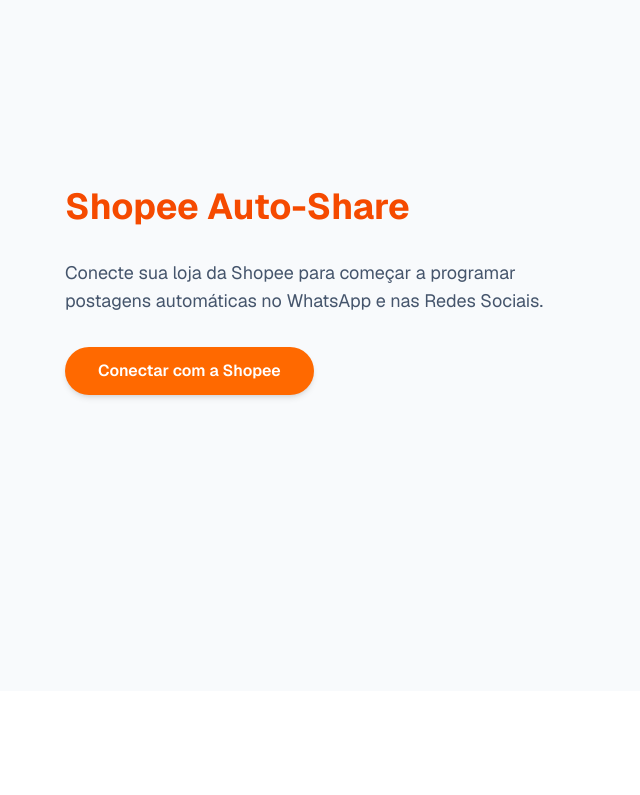
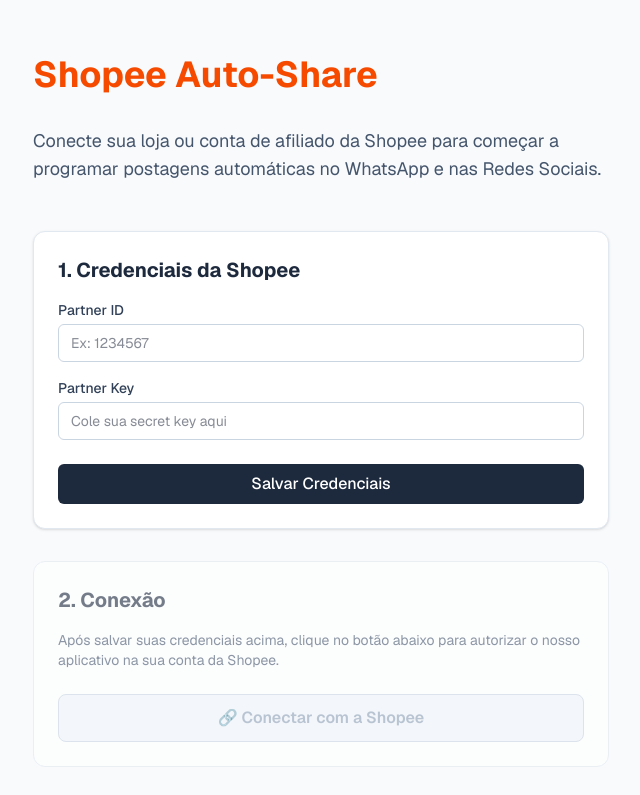
Before and after one commit to chicony84/app_shopee, a Next.js app: page / in a window 1280 px wide. Shown: the part 109-904 px from the top of the page, without its empty margins (319-959 px from the left). Before the commit the page ends 800 px from the top, so only its background shows below. Built offline with nearby package versions, Linux system fonts and the light colour scheme; no server answers; the database is empty.

Commit message:
feat: shopee affiliate multi-tenant credentials

```diff
--- a/package.json
+++ b/package.json
@@ -9,10 +9,12 @@
     "lint": "eslint"
   },
   "dependencies": {
+    "@auth/prisma-adapter": "^2.11.1",
     "@prisma/client": "^7.4.2",
     "axios": "^1.13.6",
     "crypto-js": "^4.2.0",
     "next": "16.1.6",
+    "next-auth": "^4.24.13",
     "react": "19.2.3",
     "react-dom": "19.2.3"
   },
--- a/src/app/api/shopee/auth/route.ts
+++ b/src/app/api/shopee/auth/route.ts
@@ -2,14 +2,30 @@
 
 import { NextResponse } from "next/server";
 import { generateAuthUrl } from "@/lib/shopee/auth";
+import { getPrisma } from "@/lib/prisma";
 
 export async function GET(request: Request) {
-  // Use the host from the request to construct the callback URL dynamically
-  const host = request.headers.get("host") || "localhost:3000";
-  const protocol = host.includes("localhost") ? "http" : "https";
-  const callbackUrl = `${protocol}://${host}/api/shopee/callback`;
+  try {
+    const prisma = getPrisma();
 
-  const authUrl = generateAuthUrl(callbackUrl);
+    // Mock NextAuth session
+    const user = await prisma.user.findFirst();
 
-  return NextResponse.redirect(authUrl);
+    if (!user || !user.shopeePartnerId || !user.shopeePartnerKey) {
+      return NextResponse.redirect(new URL("/?error=missing_credentials", request.url));
+    }
+
+    // Use the host from the request to construct the callback URL dynamically
+    const host = request.headers.get("host") || "localhost:3000";
+    const protocol = host.includes("localhost") ? "http" : "https";
+    const callbackUrl = `${protocol}://${host}/api/shopee/callback`;
+
+    const partnerId = parseInt(user.shopeePartnerId, 10);
+    const authUrl = generateAuthUrl(callbackUrl, partnerId, user.shopeePartnerKey);
+
+    return NextResponse.redirect(authUrl);
+  } catch (error) {
+    console.error("Error generating auth URL:", error);
+    return NextResponse.json({ error: "Failed to generate URL" }, { status: 500 });
+  }
 }
--- a/src/app/api/shopee/callback/route.ts
+++ b/src/app/api/shopee/callback/route.ts
@@ -17,8 +17,17 @@
   const shopId = parseInt(shopIdStr, 10);
 
   try {
+    // Mock NextAuth session
+    let user = await prisma.user.findFirst();
+
+    if (!user || !user.shopeePartnerId || !user.shopeePartnerKey) {
+      return NextResponse.redirect(new URL("/?error=missing_credentials", request.url));
+    }
+
+    const partnerId = parseInt(user.shopeePartnerId, 10);
+
     // 1. Exchange the code for the access token
-    const tokenData = await getAccessToken(code, shopId);
+    const tokenData = await getAccessToken(code, shopId, partnerId, user.shopeePartnerKey);
 
     if (tokenData.error) {
       console.error("Shopee Auth Error:", tokenData);
@@ -32,9 +41,9 @@
 
     // 2. Temporarily mock a user for testing purposes until NextAuth is implemented
     // Let's create or find a dummy user to link this account to.
-    let user = await prisma.user.findFirst();
-    if (!user) {
-      user = await prisma.user.create({
+    let dbUser = await prisma.user.findFirst();
+    if (!dbUser) {
+      dbUser = await prisma.user.create({
         data: {
           name: "Test User",
           email: "test@example.com",
@@ -47,7 +56,7 @@
     await prisma.account.upsert({
       where: {
         userId_provider: {
-          userId: user.id,
+          userId: dbUser.id,
           provider: "shopee"
         }
       },
@@ -57,7 +66,7 @@
         metadata: { shop_id: shopId }
       },
       create: {
-        userId: user.id,
+        userId: dbUser.id,
         provider: "shopee",
         accessToken: access_token,
         refreshToken: refresh_token,
--- /dev/null
+++ b/src/app/api/shopee/credentials/route.ts
@@ -0,0 +1,61 @@
+import { NextResponse } from "next/server";
+import { getPrisma } from "@/lib/prisma";
+
+export async function POST(request: Request) {
+    try {
+        const prisma = getPrisma();
+        const { partnerId, partnerKey } = await request.json();
+
+        if (!partnerId || !partnerKey) {
+            return NextResponse.json({ error: "Partner ID and Partner Key are required." }, { status: 400 });
+        }
+
+        // Mock NextAuth session by finding the first user (for testing)
+        // In production, you would use getServerSession(authOptions)
+        let user = await prisma.user.findFirst();
+
+        if (!user) {
+            user = await prisma.user.create({
+                data: {
+                    name: "Test User",
+                    email: "test@example.com",
+                    password: "password123"
+                }
+            });
+        }
+
+        // Update the user's Shopee credentials
+        const updatedUser = await prisma.user.update({
+            where: { id: user.id },
+            data: {
+                shopeePartnerId: partnerId,
+                shopeePartnerKey: partnerKey,
+            },
+        });
+
+        return NextResponse.json({ success: true, user: { id: updatedUser.id } });
+    } catch (error) {
+        console.error("Error saving Shopee credentials:", error);
+        return NextResponse.json({ error: "Failed to save credentials." }, { status: 500 });
+    }
+}
+
+export async function GET() {
+    try {
+        const prisma = getPrisma();
+
+        // Mock NextAuth session
+        const user = await prisma.user.findFirst();
+
+        if (!user) {
+            return NextResponse.json({ partnerId: null, hasKey: false });
+        }
+
+        return NextResponse.json({
+            partnerId: user.shopeePartnerId,
+            hasKey: !!user.shopeePartnerKey // don't expose the actual key
+        });
+    } catch (err) {
+        return NextResponse.json({ error: "Failed to fetch credentials." }, { status: 500 });
+    }
+}
--- a/src/app/page.tsx
+++ b/src/app/page.tsx
@@ -1,4 +1,6 @@
-import Image from "next/image";
+"use client";
+
+import { useState, useEffect } from "react";
 import Link from "next/link";
 
 export default function Home({
@@ -8,29 +10,137 @@
 }) {
   const isConnected = searchParams?.shopee_connected === "true";
 
+  const [partnerId, setPartnerId] = useState("");
+  const [partnerKey, setPartnerKey] = useState("");
+  const [isSaving, setIsSaving] = useState(false);
+  const [hasCredentials, setHasCredentials] = useState(false);
+  const [isLoading, setIsLoading] = useState(true);
+
+  useEffect(() => {
+    // Check if the user already has credentials saved
+    const fetchCredentials = async () => {
+      try {
+        const res = await fetch("/api/shopee/credentials");
+        const data = await res.json();
+        if (data.partnerId && data.hasKey) {
+          setHasCredentials(true);
+          setPartnerId(data.partnerId);
+        }
+      } catch (e) {
+        console.error("Failed to load credentials");
+      } finally {
+        setIsLoading(false);
+      }
+    };
+    fetchCredentials();
+  }, []);
+
+  const handleSaveCredentials = async (e: React.FormEvent) => {
+    e.preventDefault();
+    setIsSaving(true);
+    try {
+      const res = await fetch("/api/shopee/credentials", {
+        method: "POST",
+        headers: { "Content-Type": "application/json" },
+        body: JSON.stringify({ partnerId, partnerKey })
+      });
+      if (res.ok) {
+        setHasCredentials(true);
+        // Clear key from UI for security
+        setPartnerKey("");
+      } else {
+        alert("Erro ao salvar as credenciais da Shopee.");
+      }
+    } catch (error) {
+      console.error(error);
+      alert("Erro de conexão.");
+    } finally {
+      setIsSaving(false);
+    }
+  };
+
   return (
     <div className="grid grid-rows-[20px_1fr_20px] items-center justify-items-center min-h-screen p-8 pb-20 gap-16 sm:p-20 font-[family-name:var(--font-geist-sans)] bg-slate-50 text-slate-900">
-      <main className="flex flex-col gap-8 row-start-2 items-center sm:items-start text-center sm:text-left">
-        <h1 className="text-4xl font-bold text-orange-600">Shopee Auto-Share</h1>
-        <p className="text-lg text-slate-600 max-w-lg">
-          Conecte sua loja da Shopee para começar a programar postagens automáticas no WhatsApp e nas Redes Sociais.
+      <main className="flex flex-col gap-8 row-start-2 items-center sm:items-start text-center sm:text-left w-full max-w-xl">
+        <h1 className="text-4xl font-bold text-orange-600 w-full text-center sm:text-left">Shopee Auto-Share</h1>
+        <p className="text-lg text-slate-600 mb-4 w-full text-center sm:text-left">
+          Conecte sua loja ou conta de afiliado da Shopee para começar a programar postagens automáticas no WhatsApp e nas Redes Sociais.
         </p>
 
-        {isConnected ? (
-          <div className="p-4 bg-green-100 border border-green-400 text-green-700 rounded-lg flex items-center gap-2 w-full justify-center">
+        {isConnected && (
+          <div className="p-4 bg-green-100 border border-green-400 text-green-700 rounded-lg flex items-center gap-2 w-full justify-center mb-4 shadow-sm">
             <span className="text-xl">✅</span>
-            <span className="font-semibold">Loja conectada com sucesso!</span>
-          </div>
-        ) : (
-          <div className="flex gap-4 items-center flex-col sm:flex-row w-full justify-center sm:justify-start">
-            <Link
-               href="/api/shopee/auth"
-              className="rounded-full border border-solid border-transparent transition-colors flex items-center justify-center bg-orange-500 text-white gap-2 hover:bg-orange-600 text-sm sm:text-base h-10 sm:h-12 px-8 font-semibold w-full sm:w-auto shadow-md"
-            >
-              Conectar com a Shopee
-            </Link>
+            <span className="font-semibold">Conta conectada com sucesso!</span>
           </div>
         )}
+
+        <div className="w-full bg-white p-6 rounded-xl border border-slate-200 shadow-sm">
+          <h2 className="text-xl font-bold mb-4 text-slate-800">1. Credenciais da Shopee</h2>
+
+          {isLoading ? (
+            <p className="text-slate-500 animate-pulse">Carregando...</p>
+          ) : (
+            <form onSubmit={handleSaveCredentials} className="flex flex-col gap-4">
+              <div>
+                <label className="block text-sm font-medium text-slate-700 mb-1">Partner ID</label>
+                <input
+                  type="text"
+                  required
+                  value={partnerId}
+                  onChange={(e) => setPartnerId(e.target.value)}
+                  className="w-full border border-slate-300 rounded-md px-3 py-2 text-sm focus:ring-orange-500 focus:border-orange-500 outline-none"
+                  placeholder="Ex: 1234567"
+                />
+              </div>
+              <div>
+                <label className="block text-sm font-medium text-slate-700 mb-1">Partner Key</label>
+                <input
+                  type="password"
+                  required={!hasCredentials}
+                  value={partnerKey}
+                  onChange={(e) => setPartnerKey(e.target.value)}
+                  className="w-full border border-slate-300 rounded-md px-3 py-2 text-sm focus:ring-orange-500 focus:border-orange-500 outline-none"
+                  placeholder={hasCredentials ? "**************** (Oculta)" : "Cole sua secret key aqui"}
+                />
+                {hasCredentials && <p className="text-xs text-orange-600 mt-1">Preencha apenas se quiser atualizar a chave existente.</p>}
+              </div>
+
+              <button
+                type="submit"
+                disabled={isSaving}
+                className="mt-2 bg-slate-800 hover:bg-slate-900 text-white font-medium py-2 px-4 rounded-md transition-colors disabled:opacity-50 disabled:cursor-not-allowed"
+              >
+                {isSaving ? "Salvando..." : "Salvar Credenciais"}
+              </button>
+            </form>
+          )}
+        </div>
+
+        <div className={`w-full bg-white p-6 rounded-xl border ${hasCredentials ? 'border-orange-200 shadow-md' : 'border-slate-200 opacity-60'} transition-all`}>
+          <h2 className="text-xl font-bold mb-4 text-slate-800">2. Conexão</h2>
+          <p className="text-sm text-slate-600 mb-6">
+            Após salvar suas credenciais acima, clique no botão abaixo para autorizar o nosso aplicativo na sua conta da Shopee.
+          </p>
+
+          <div className="flex w-full justify-center sm:justify-start">
+            {hasCredentials ? (
+              <Link
+                href="/api/shopee/auth"
+                className="rounded-lg border border-solid border-transparent transition-all flex items-center justify-center bg-orange-500 text-white gap-2 hover:bg-orange-600 text-sm sm:text-base h-12 px-8 font-semibold w-full shadow-md"
+              >
+                🔗 Conectar com a Shopee
+              </Link>
+            ) : (
+              <button
+                disabled
+                className="rounded-lg border border-solid border-slate-300 bg-slate-100 text-slate-400 gap-2 text-sm sm:text-base h-12 px-8 font-semibold w-full cursor-not-allowed"
+              >
+                🔗 Conectar com a Shopee
+              </button>
+            )}
+          </div>
+        </div>
+
       </main>
     </div>
   );
```
Also changed, not shown: src/lib/shopee/auth.ts (+13 -14 lines), 2 other files (tests, documents, lock files or other folders).
